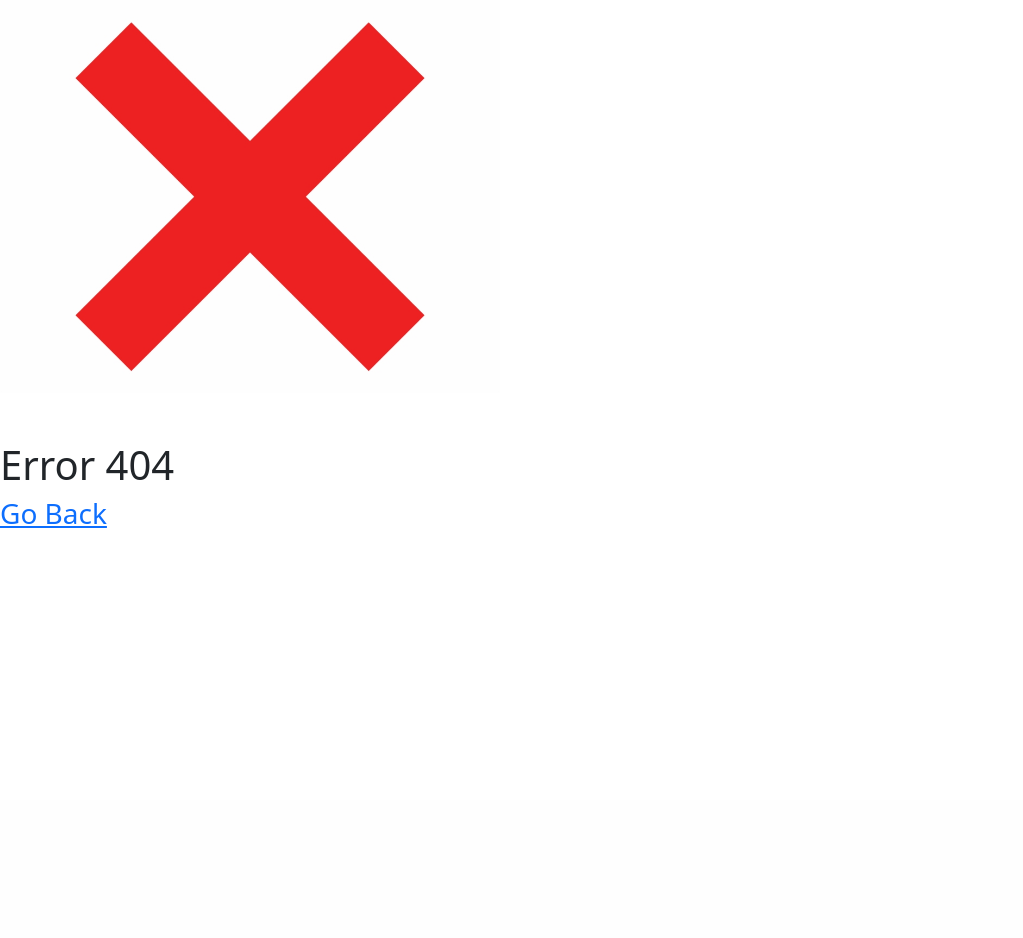
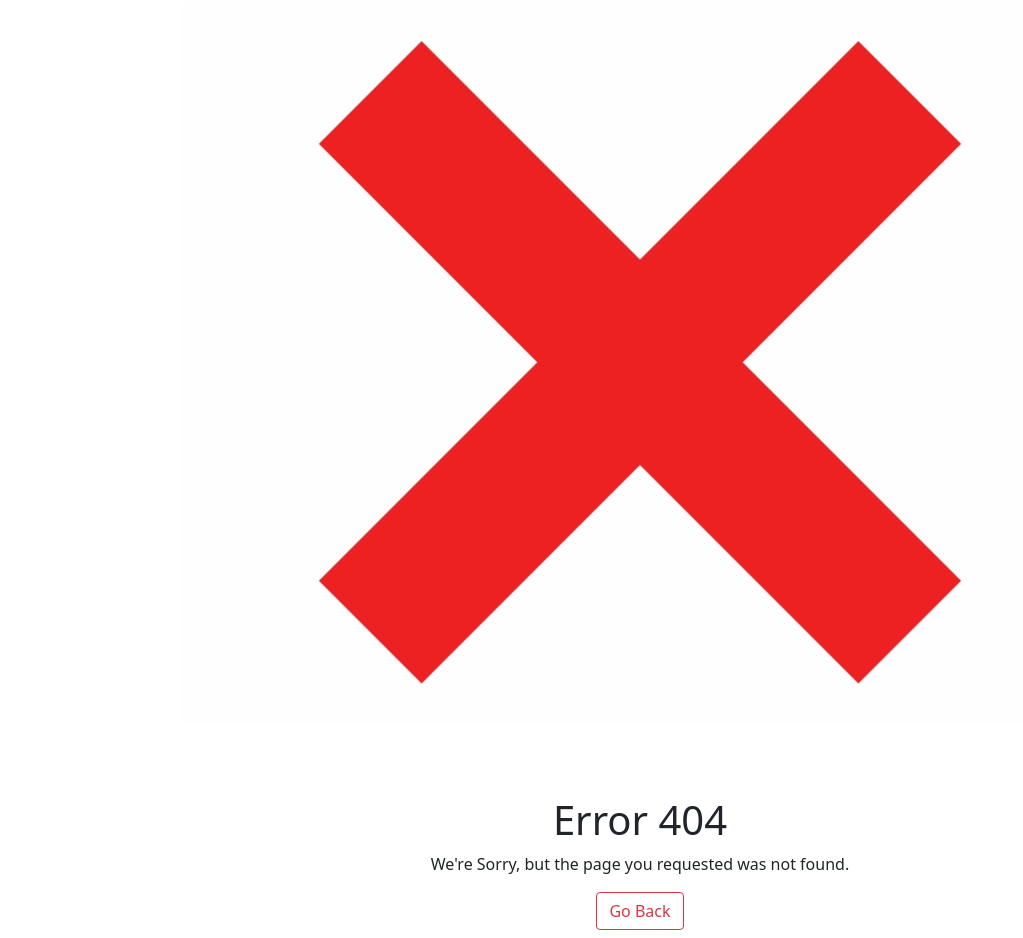
Before and after one commit to jasonchristopherchandra/final_proto, a Django app: template final_proto/templates/404.html in a window 1280 px wide. Shown: the whole page, without its empty margins (0-1023 px from the left). Before the commit the page ends 528 px from the top, so only its background shows below. Run offline with Django 3.2, Linux system fonts and the light colour scheme; the template is opened without the code that fills it, so the values that code supplies are empty; some libraries are stand-ins or nearby versions.

Commit message:
fix error message image position

```diff
--- a/final_proto/templates/404.html
+++ b/final_proto/templates/404.html
@@ -4,12 +4,18 @@
     <link href="https://cdn.jsdelivr.net/npm/bootstrap@5.0.1/dist/css/bootstrap.min.css" rel="stylesheet" integrity="sha384-+0n0xVW2eSR5OomGNYDnhzAbDsOXxcvSN1TPprVMTNDbiYZCxYbOOl7+AMvyTG2x" crossorigin="anonymous">
 
 <body>
-    <img src="{% static 'images/404.PNG' %}" alt="Example Image" class = 'float-right'style='max-height:600px; max-width:500px;'/>
+    <div class ='align-middle'>
+        <img src="{% static 'images/404.png' %}" alt="Example Image" style='text-align:center;
+        margin:auto;
+        display:block;' />
     <br>
     <br>
     <br>
-<h1>Error 404</h1>
-<h3>  <a href="/">Go Back</a> </h3>
+<h1 style='text-align:center'>Error 404</h1>
+<p style='text-align:center'> We're Sorry, but the page you requested was not found.</p>
+<h3 style='text-align:center'>  <a href="/"><button class='btn btn-outline-danger  btn-block'>Go Back</button></a> </h3>
+
+    </div>
 
 </body>
 </html>
```
Also changed, not shown: final_proto/templates/400.html (+8 -3 lines), final_proto/templates/403.html (+9 -3 lines).
